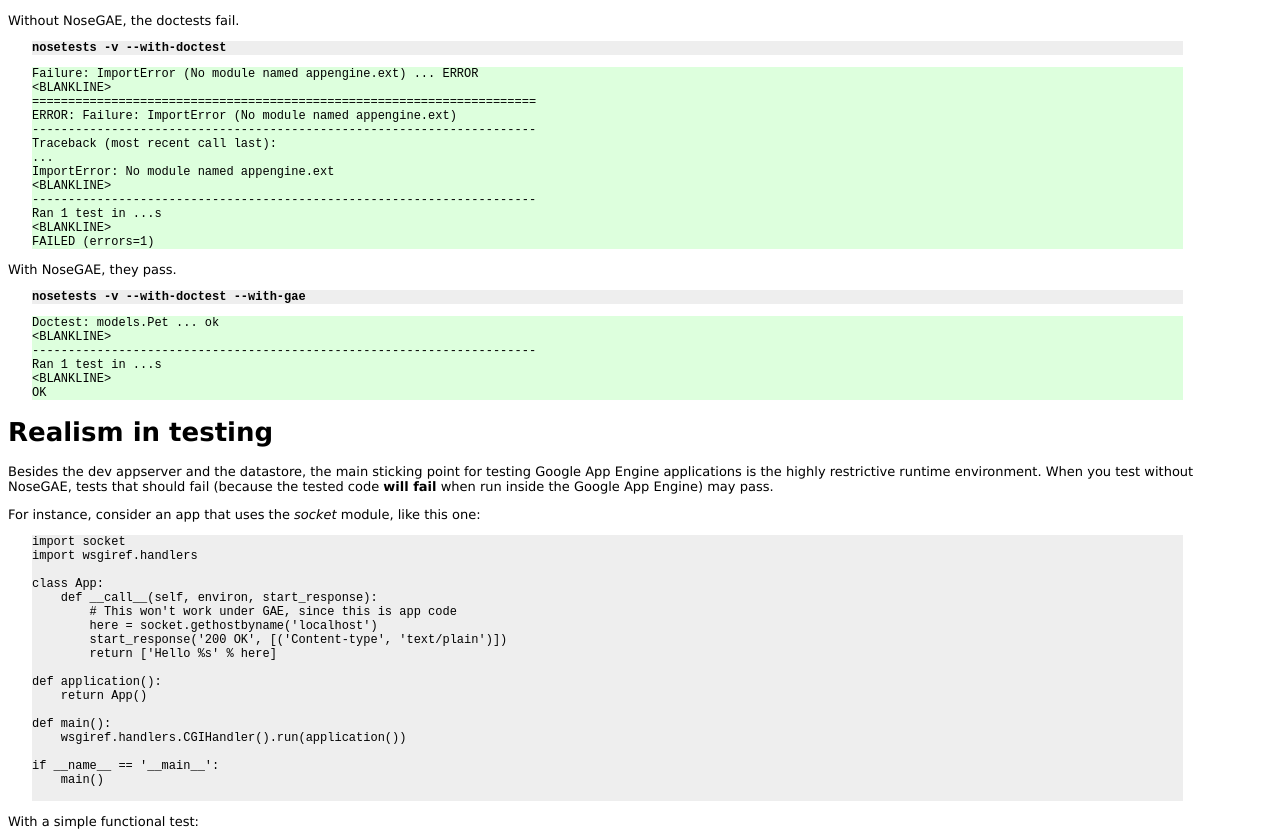
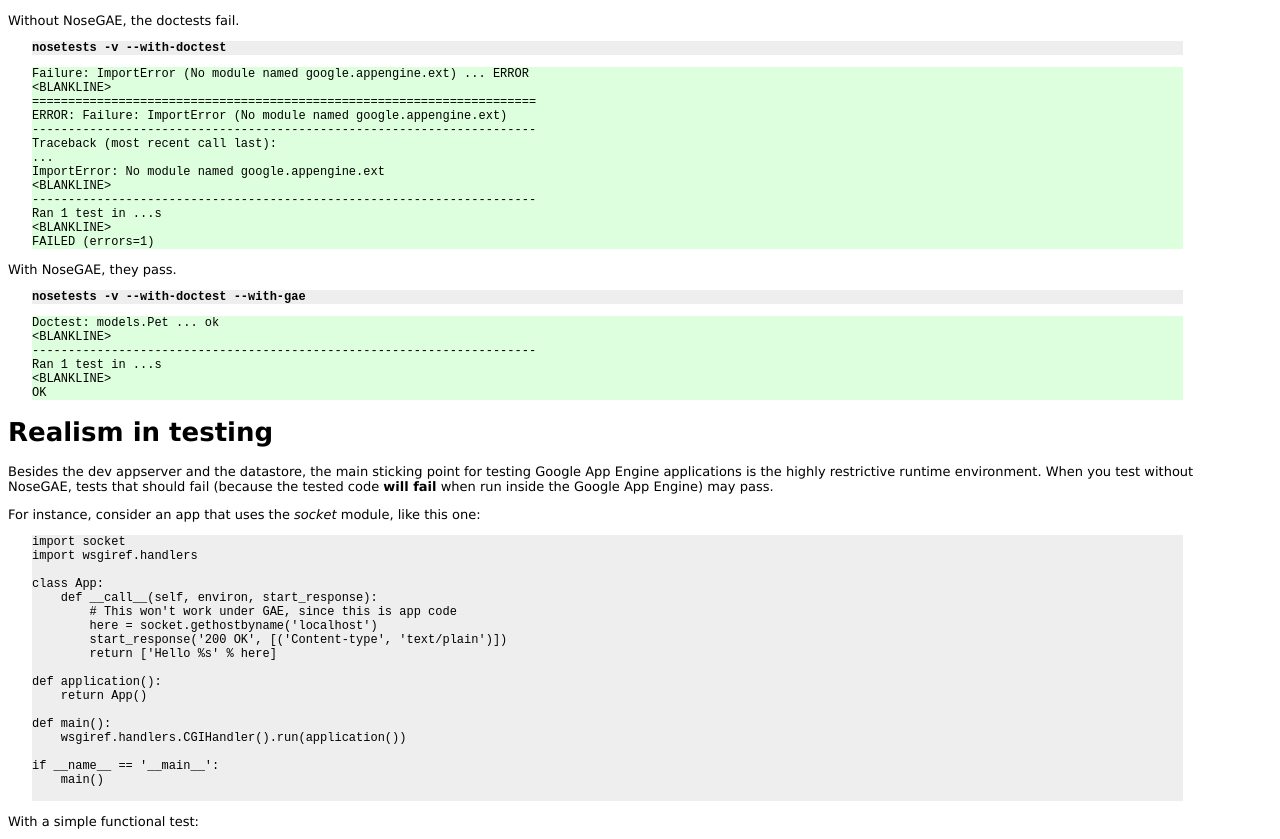
Before and after one commit to nosegae/NoseGAE, a plain HTML site: page docs/readme.html in a window 1280 px wide. Shown: the part 1718-2557 px from the top of the page. Drawn offline with Linux system fonts and the light colour scheme.

Commit message:
Since error output varies between when a namespaced google egg is installed globally or not, updated the test to run as if one is not globally installed.  Kind of lame.

```diff
--- a/docs/readme.html
+++ b/docs/readme.html
@@ -489,14 +489,14 @@ class Pet(db.Model):
 <tt class="request method docutils literal"><span class="pre">nosetests</span> <span class="pre">-v</span> <span class="pre">--with-doctest</span></tt>
 </pre>
 <pre class="response pass literal-block">
-Failure: ImportError (No module named appengine.ext) ... ERROR
+Failure: ImportError (No module named google.appengine.ext) ... ERROR
 &lt;BLANKLINE&gt;
 ======================================================================
-ERROR: Failure: ImportError (No module named appengine.ext)
+ERROR: Failure: ImportError (No module named google.appengine.ext)
 ----------------------------------------------------------------------
 Traceback (most recent call last):
 ...
-ImportError: No module named appengine.ext
+ImportError: No module named google.appengine.ext
 &lt;BLANKLINE&gt;
 ----------------------------------------------------------------------
 Ran 1 test in ...s
```
Also changed, not shown: 1 other file.
